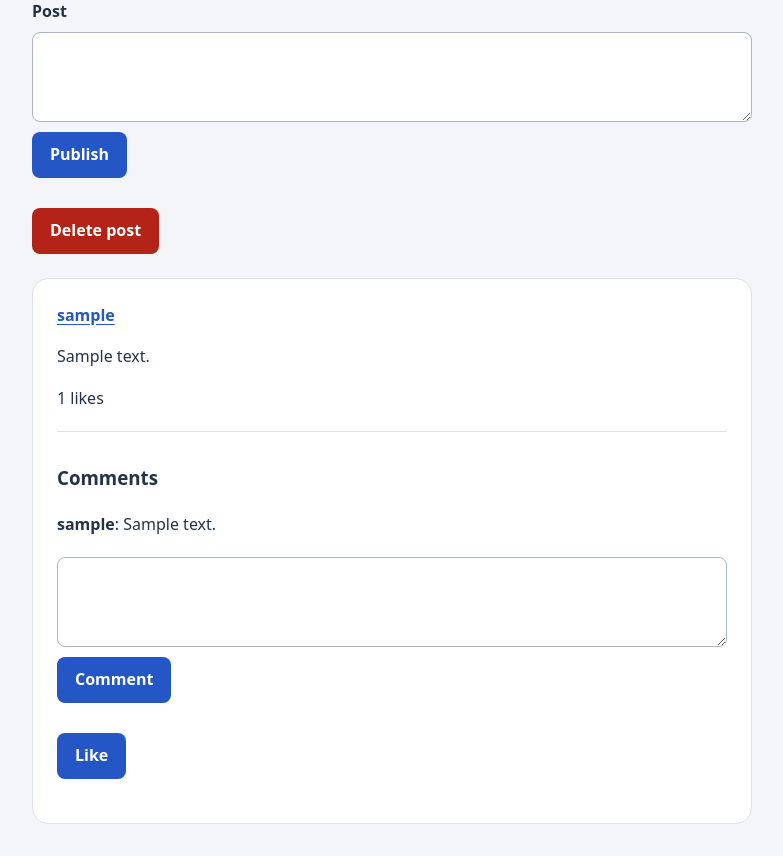
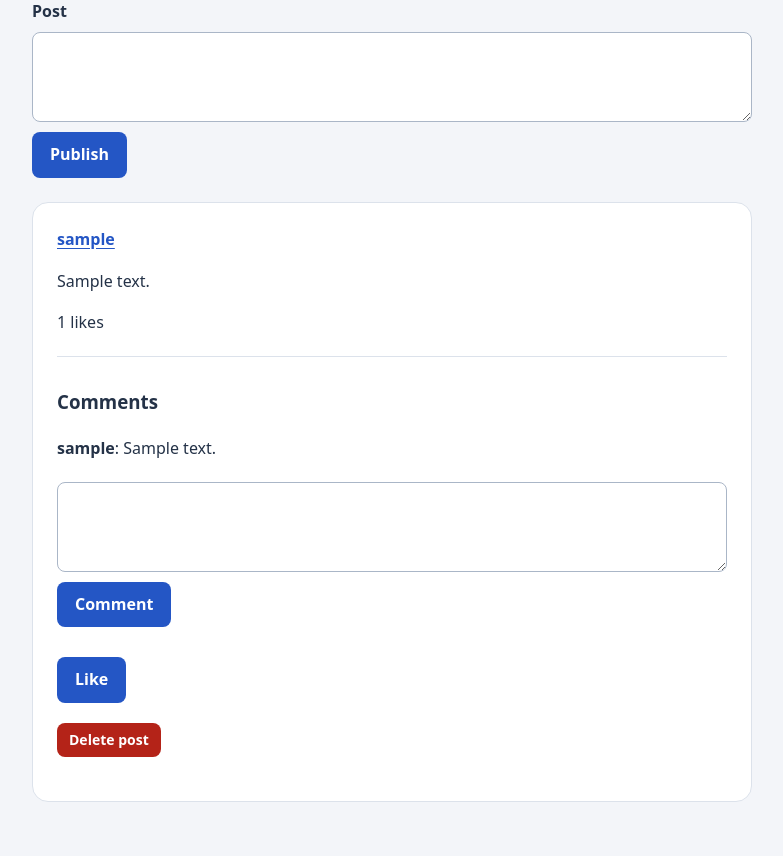
Before and after one commit to elnurguseyni/social-app, a Flask app: template templates/index.html in a window 1280 px wide. Shown: the part 227-1083 px from the top of the page, without its empty margins (248-1031 px from the left). After the commit the page ends 1029 px from the top, so only its background shows below. Run offline with Flask 3, Linux system fonts and the light colour scheme; the visitor is signed in with stand-in values (Sample User, id 1); the template is opened without the code that fills it: most values are stand-ins (such as "Sample title", 1, 10 or a date in 2020).

Commit message:
Place delete action inside post cards and reduce button size

```diff
--- a/static/style.css
+++ b/static/style.css
@@ -152,6 +152,9 @@ article section {
 
 .button-danger {
     background: #b42318;
+    font-size: 0.875rem;
+    padding: 6px 12px;
+    margin-top: 0;
 }
 
 .button-danger:hover {
--- a/templates/index.html
+++ b/templates/index.html
@@ -18,15 +18,6 @@
     {% endif %}
 
     {% for post in posts %}
-
-    {% if session.get("user_id") == post["user_id"] %}
-    <form method="post"
-          action="{{ url_for('remove_post', post_id=post['id']) }}"
-          onsubmit="return confirm('Delete this post and its comments? This cannot be undone.');">
-        <input type="hidden" name="csrf_token" value="{{ csrf_token() }}">
-        <button type="submit" class="button-danger">Delete post</button>
-    </form>
-    {% endif %}
 
         <article>
             <strong>
@@ -66,6 +57,14 @@
                     {% endif %}
                 </form>
             {% endif %}
+                {% if session.get("user_id") == post["user_id"] %}
+                <form method="post"
+                    action="{{ url_for('remove_post', post_id=post['id']) }}"
+                    onsubmit="return confirm('Delete this post and its comments? This cannot be undone.');">
+                    <input type="hidden" name="csrf_token" value="{{ csrf_token() }}">
+                    <button type="submit" class="button-danger">Delete post</button>
+                </form>
+                {% endif %}
         </article>
     {% endfor %}
 {% endblock %}
```
